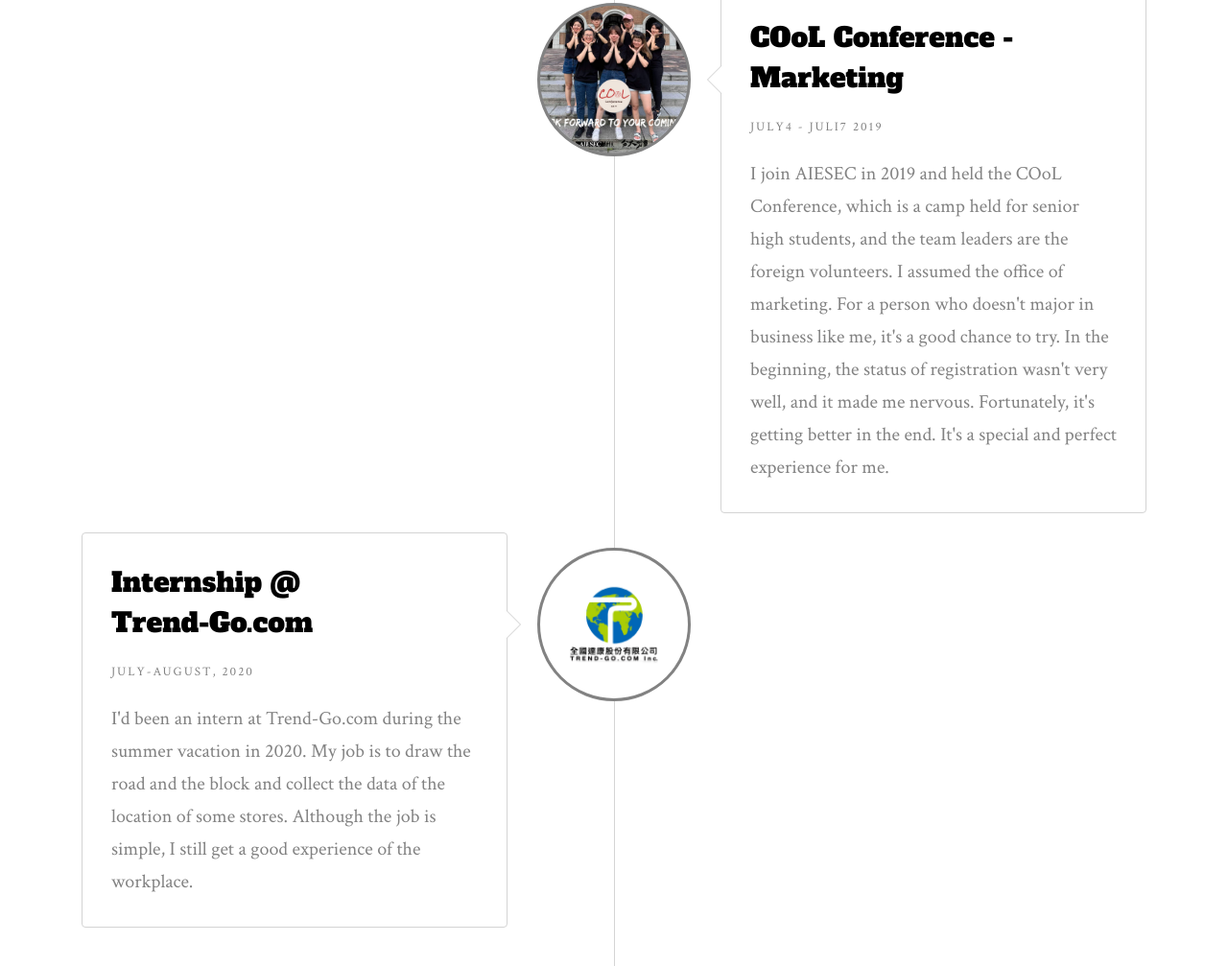
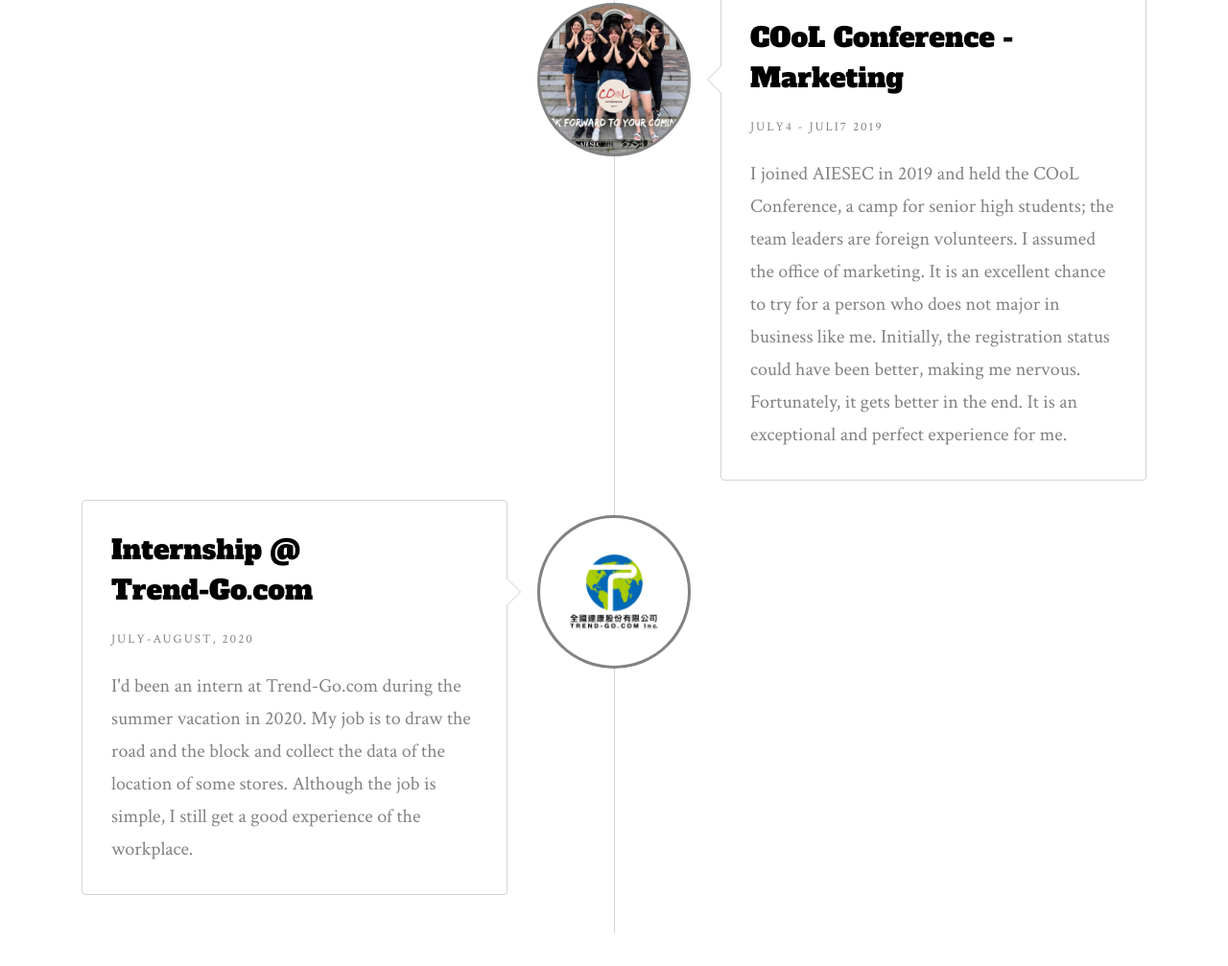
Before and after one commit to HsuehChieh/HsuehChieh.github.io, a plain HTML site: page website.html in a window 1280 px wide. Shown: the part 6926-7933 px from the top of the page at 96% size. Drawn offline with nearby package versions, Linux system fonts and the light colour scheme.

Commit message:
Update website.html

```diff
--- a/website.html
+++ b/website.html
@@ -887,13 +887,7 @@
                                             <span class="date">July4 - Juli7 2019</span>
                                         </div>
                                         <div class="timeline-body">
-                                            <p>I join AIESEC in 2019 and held the COoL Conference, which is a camp held
-                                                for senior high students, and the team leaders are the foreign
-                                                volunteers. I assumed the office of marketing. For a person who doesn't
-                                                major in business like me, it's a good chance to try. In the beginning,
-                                                the status of registration wasn't very well, and it made me nervous.
-                                                Fortunately, it's getting better in the end. It's a special and perfect
-                                                experience for me.</p>
+                                            <p>I joined AIESEC in 2019 and held the COoL Conference, a camp for senior high students; the team leaders are foreign volunteers. I assumed the office of marketing. It is an excellent chance to try for a person who does not major in business like me. Initially, the registration status could have been better, making me nervous. Fortunately, it gets better in the end. It is an exceptional and perfect experience for me.</p>
                                         </div>
                                     </div>
                                 </li>
```
